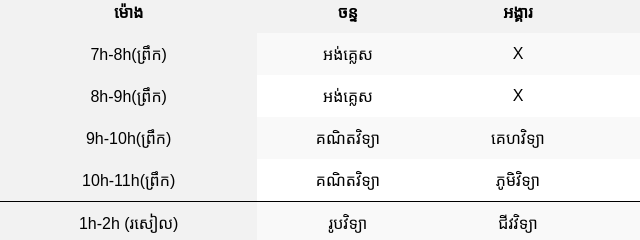
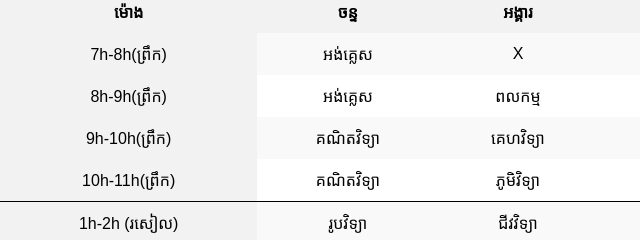
Before and after one commit to KruSamaki/SMKTime23-24, a plain HTML site: page T9B.html in a window 1280 px wide. Shown: the part 205-445 px from the top of the page, 0-640 px from the left. Drawn offline with Linux system fonts and the light colour scheme; a web font is replaced by a local one.

Commit message:
Add files via upload

```diff
--- a/T9B.html
+++ b/T9B.html
@@ -152,7 +152,7 @@ font-family: 'Hanuman', serif;
         <tr>
           <td>8h-9h(ព្រឹក)</td>
           <td>អង់គ្លេស</td>
-          <td>X</td>
+          <td>ពលកម្ម</td>
           <td>អង់គ្លេស</td>
           <td>X</td>
           <td>ភាសាខ្មែរ</td>
```
Also changed, not shown: T9A.html (+1 -1 lines).
